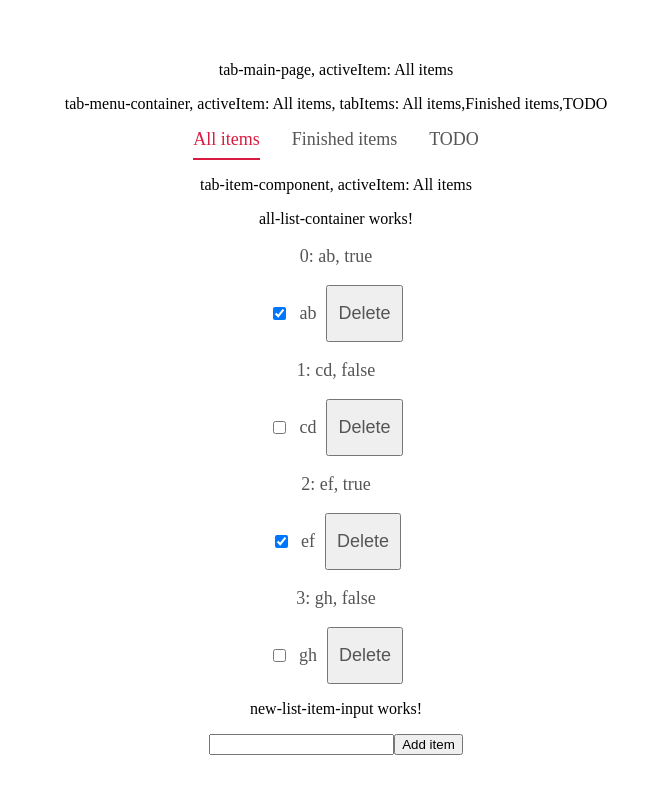
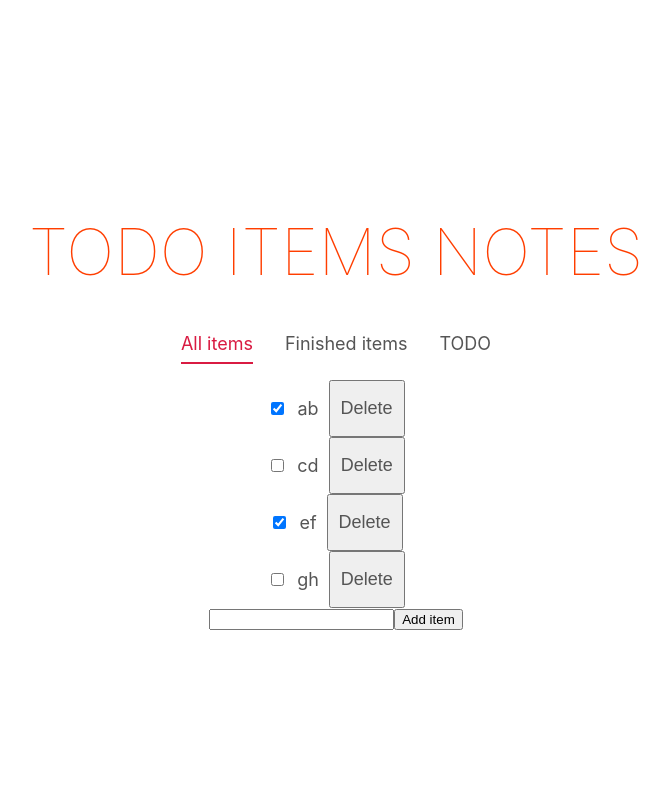
Before and after one commit to jj-jakub/AngularTodoList, an Angular app: page / in a window 1280 px wide. Shown: the top 794 px of the page, without its empty margins (304-974 px from the left). Built offline with nearby package versions, Linux system fonts and the light colour scheme.

Commit message:
Apply styles, code cleanup

```diff
--- a/src/app/ components/all-list-container/all-list-container.component.html
+++ b/src/app/ components/all-list-container/all-list-container.component.html
@@ -1,5 +1,3 @@
-<p>all-list-container works!</p>
-
 <div *ngFor="let item of items; index as i">
     <app-list-item (checkboxClickEmitter)="onListItemClick($event)" (deleteClickEmitter)="onDeleteListItemClick($event)" [elementNumber]="i" [item]="item"></app-list-item>
 </div>
--- a/src/app/ components/finished-items-list-container/finished-items-list-container.component.html
+++ b/src/app/ components/finished-items-list-container/finished-items-list-container.component.html
@@ -1,5 +1,3 @@
-<p>finished-items-list-container works!</p>
-
 <div *ngFor="let item of items; index as i">
     <app-list-item  (checkboxClickEmitter)="onListItemClick($event)" (deleteClickEmitter)="onDeleteListItemClick($event)" *ngIf="item.isChecked" [elementNumber]="i" [item]="item"></app-list-item>
 </div>
--- a/src/app/ components/list-item/list-item.component.html
+++ b/src/app/ components/list-item/list-item.component.html
@@ -1,5 +1,3 @@
-<p>{{elementNumber}}: {{item.text}}, {{item.isChecked}}</p>
-
 <div>
     <input (click)="onCheckboxClick()" type="checkbox" [checked]="item.isChecked">
 
--- a/src/app/ components/new-list-item-input/new-list-item-input.component.html
+++ b/src/app/ components/new-list-item-input/new-list-item-input.component.html
@@ -1,5 +1,3 @@
-<p>new-list-item-input works!</p>
-
 <div>
     <input [(ngModel)]="newItemText" type="text">
     <button (click)="onAddButtonClick()">Add item</button>
--- a/src/app/ components/tab-item/tab-item.component.html
+++ b/src/app/ components/tab-item/tab-item.component.html
@@ -1,5 +1,4 @@
 <div>
-    tab-item-component, activeItem: {{activeItem}}
     <ng-container [ngSwitch]="activeItem">
         <app-all-list-container *ngSwitchCase="Constants.allItemsTabName" [items]="items"></app-all-list-container>
         <app-finished-items-list-container *ngSwitchCase="Constants.finishedItemsTabName" [items]="items"></app-finished-items-list-container>
--- a/src/app/ components/tab-main-page/tab-main-page.component.html
+++ b/src/app/ components/tab-main-page/tab-main-page.component.html
@@ -1,6 +1,5 @@
 
 <div>
-    <p>tab-main-page, activeItem: {{activeItem}}</p>
     <app-tab-menu-container (eventEmitter)="onTabItemChanged($event)" [activeItem]="activeItem" [tabItems]="tabItems"></app-tab-menu-container>
     <app-tab-item [activeItem]="activeItem"></app-tab-item>
 </div>
--- a/src/app/ components/tab-menu-container/tab-menu-container.component.html
+++ b/src/app/ components/tab-menu-container/tab-menu-container.component.html
@@ -1,5 +1,3 @@
-<p>tab-menu-container, activeItem: {{activeItem}}, tabItems: {{tabItems}}</p>
-
 <div>
     <ul>
         <div *ngFor="let tabItem of tabItems">
--- a/src/app/ components/todo-items-list-container/todo-items-list-container.component.html
+++ b/src/app/ components/todo-items-list-container/todo-items-list-container.component.html
@@ -1,5 +1,3 @@
-<p>todo-items-list-container works!</p>
-
 <div *ngFor="let item of items; index as i">
     <app-list-item (checkboxClickEmitter)="onListItemClick($event)" (deleteClickEmitter)="onDeleteListItemClick($event)"  *ngIf="!item.isChecked" [elementNumber]="i" [item]="item"></app-list-item>
 </div>
--- a/src/app/app.component.css
+++ b/src/app/app.component.css
@@ -0,0 +1,26 @@
+@media (prefers-reduced-motion: no-preference) {
+    .App-logo {
+      animation: App-logo-spin infinite 20s linear;
+    }
+  }
+
+  body {
+    display: flex;
+    align-items: center;
+    justify-content: center;
+    min-height: 100vh;
+    margin: 0;
+  }
+
+  main {
+    text-align: center;
+    padding: 1em;
+    margin: 0 auto;
+  }
+
+  h1 {
+    color: #ff3e00;
+    text-transform: uppercase;
+    font-size: 4em;
+    font-weight: 100;
+  }
--- a/src/app/app.component.html
+++ b/src/app/app.component.html
@@ -1,3 +1,4 @@
-<div style="text-align:center">
+<main>
+  <h1>TODO items notes</h1>
   <app-tab-main-page></app-tab-main-page>
-</div>
+</main>
--- a/src/app/app.component.ts
+++ b/src/app/app.component.ts
@@ -6,5 +6,5 @@ import { Component } from '@angular/core';
   styleUrls: ['./app.component.css']
 })
 export class AppComponent {
-  title = 'angularTour';
+  title = 'TODO items list';
 }
--- a/src/styles.css
+++ b/src/styles.css
@@ -25,3 +25,17 @@
     font-size: 4em;
     font-weight: 100;
   }
+
+  body {
+    margin: 0;
+    font-family: -apple-system, BlinkMacSystemFont, 'Segoe UI', 'Roboto', 'Oxygen',
+      'Ubuntu', 'Cantarell', 'Fira Sans', 'Droid Sans', 'Helvetica Neue',
+      sans-serif;
+    -webkit-font-smoothing: antialiased;
+    -moz-osx-font-smoothing: grayscale;
+  }
+
+  code {
+    font-family: source-code-pro, Menlo, Monaco, Consolas, 'Courier New',
+      monospace;
+  }
```
